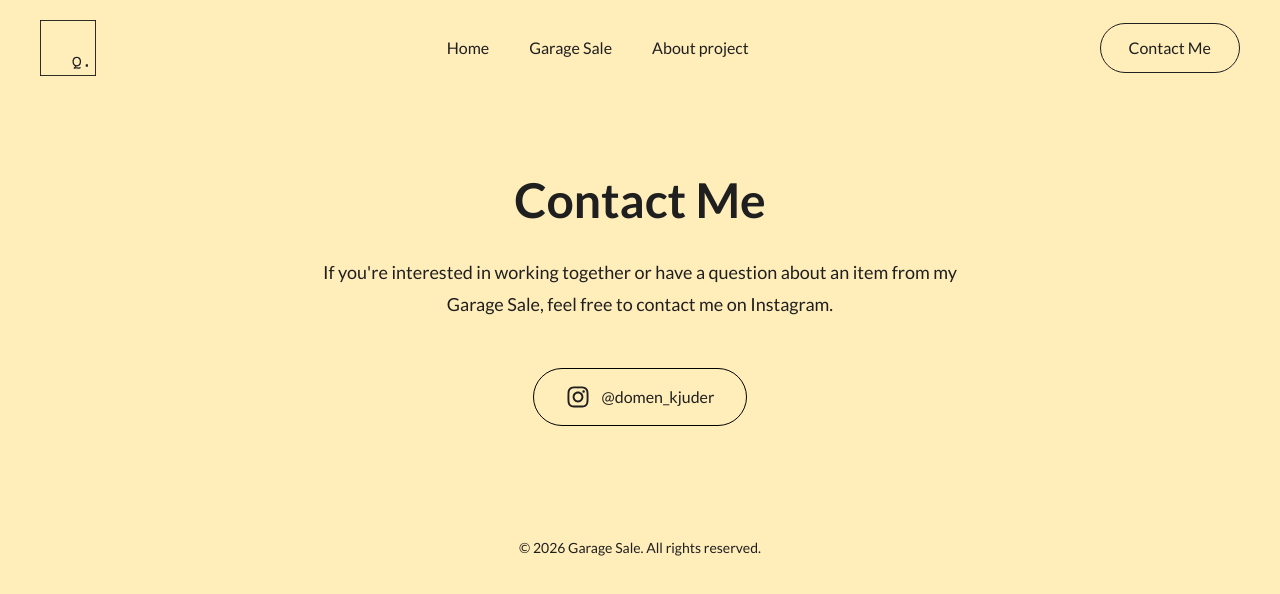
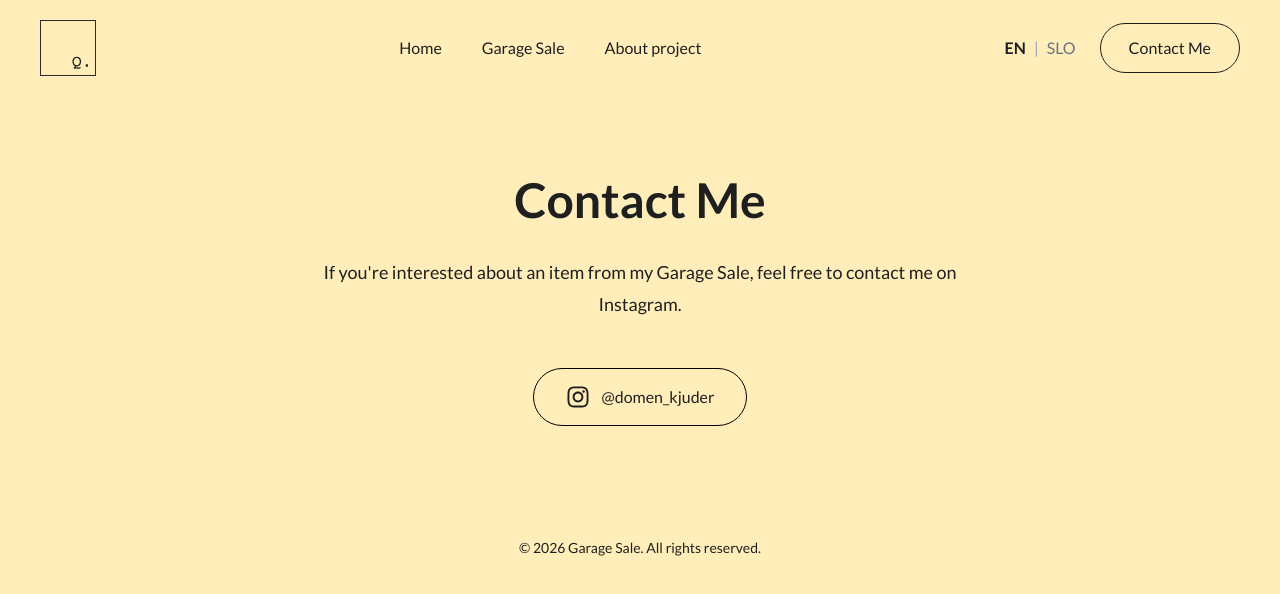
Before and after one commit to Mender92/garage-sale, a React (Vite) app: page /contact in a window 1280 px wide. Shown: the top 594 px of the page. Built offline with nearby package versions, Linux system fonts and the light colour scheme.

Commit message:
Add Slovenian language support

```diff
--- a/src/components/home/Hero.jsx
+++ b/src/components/home/Hero.jsx
@@ -1,8 +1,12 @@
-import { Link } from "react-router-dom";
+import { Link, useOutletContext } from "react-router-dom";
 import Section from "../layout/Section";
 import heroImage from "../../assets/hero.png";
+import translations from "../../data/translations";
 
 function Hero() {
+  const { language } = useOutletContext();
+  const t = translations[language].home;
+
   return (
     <Section>
       <div className="grid lg:grid-cols-2 items-center gap-20">
@@ -10,25 +14,22 @@ function Hero() {
         <div>
           <div className="flex items-start gap-6">
             <h1 className="text-8xl lg:text-9xl font-black leading-none">
-              Hi,
+              {t.greeting}
             </h1>
 
             <div className="pt-2">
               <p className="text-3xl lg:text-4xl font-medium">
-                my name
+                {t.myName}
               </p>
 
               <h2 className="text-5xl lg:text-6xl font-semibold mt-2">
-                is Domen.
+                {t.name}
               </h2>
             </div>
           </div>
 
           <p className="mt-2 max-w-xl text-xl leading-10">
-            Here you'll find a few things from my apartment that I no longer
-            use but are still in great shape and ready for a new home. Feel
-            free to browse around, maybe something here is just what
-            you need.
+            {t.description}
           </p>
 
           <div className="mt-6 flex flex-wrap gap-6">
@@ -36,14 +37,14 @@ function Hero() {
               to="/garage-sale"
               className="rounded-full bg-black text-white px-10 py-4 text-lg transition hover:opacity-90"
             >
-              Garage Sale
+              {t.garageSaleButton}
             </Link>
 
             <Link
               to="/about"
               className="rounded-full border border-black px-10 py-4 text-lg transition hover:bg-black hover:text-white"
             >
-              About Project
+              {t.aboutButton}
             </Link>
           </div>
         </div>
--- a/src/components/layout/Layout.jsx
+++ b/src/components/layout/Layout.jsx
@@ -1,16 +1,19 @@
+import { useState } from "react";
 import { Outlet } from "react-router-dom";
 import Container from "./Container";
 import Navbar from "./Navbar";
 import Footer from "./Footer";
 
 function Layout() {
+  const [language, setLanguage] = useState("en");
+
   return (
     <>
-      <Navbar />
+      <Navbar language={language} setLanguage={setLanguage} />
 
       <Container>
         <main className="pt-24">
-          <Outlet />
+          <Outlet context={{ language }} />
         </main>
 
         <Footer />
--- a/src/components/layout/Navbar.jsx
+++ b/src/components/layout/Navbar.jsx
@@ -1,11 +1,14 @@
 import { useState } from "react";
 import { NavLink } from "react-router-dom";
 import logo from "../../assets/logo.svg";
+import translations from "../../data/translations";
 
-function Navbar() {
+function Navbar({ language, setLanguage }) {
   const [isOpen, setIsOpen] = useState(false);
 
   const closeMenu = () => setIsOpen(false);
+
+  const t = translations[language].nav;
 
   return (
     <header className="fixed top-0 left-0 w-full bg-[#FFEDBA] z-50">
@@ -23,26 +26,58 @@ function Navbar() {
         <nav className="hidden md:block">
           <ul className="flex gap-10 text-[16px] font-normal">
             <li>
-              <NavLink to="/">Home</NavLink>
+              <NavLink to="/">{t.home}</NavLink>
             </li>
 
             <li>
-              <NavLink to="/garage-sale">Garage Sale</NavLink>
+              <NavLink to="/garage-sale">{t.garageSale}</NavLink>
             </li>
 
             <li>
-              <NavLink to="/about">About project</NavLink>
+              <NavLink to="/about">{t.about}</NavLink>
             </li>
           </ul>
         </nav>
 
-        {/* Desktop contact button */}
-        <NavLink
-          to="/contact"
-          className="hidden md:block border border-[#1F1F1F] rounded-full px-7 py-3 hover:bg-[#1F1F1F] hover:text-white transition"
-        >
-          Contact Me
-        </NavLink>
+        {/* Right side */}
+        <div className="hidden md:flex items-center gap-6">
+          {/* Language switcher */}
+          <div className="flex items-center gap-2 text-[16px]">
+            <button
+              type="button"
+              onClick={() => setLanguage("en")}
+              className={
+                language === "en"
+                  ? "font-bold"
+                  : "text-gray-500 hover:text-[#1F1F1F] transition"
+              }
+            >
+              EN
+            </button>
+
+            <span className="text-gray-400">|</span>
+
+            <button
+              type="button"
+              onClick={() => setLanguage("sl")}
+              className={
+                language === "sl"
+                  ? "font-bold"
+                  : "text-gray-500 hover:text-[#1F1F1F] transition"
+              }
+            >
+              SLO
+            </button>
+          </div>
+
+          {/* Contact button */}
+          <NavLink
+            to="/contact"
+            className="border border-[#1F1F1F] rounded-full px-7 py-3 hover:bg-[#1F1F1F] hover:text-white transition"
+          >
+            {t.contact}
+          </NavLink>
+        </div>
 
         {/* Mobile hamburger */}
         <button
@@ -61,19 +96,19 @@ function Navbar() {
               <ul className="flex flex-col gap-6 text-lg">
                 <li>
                   <NavLink to="/" onClick={closeMenu}>
-                    Home
+                    {t.home}
                   </NavLink>
                 </li>
 
                 <li>
                   <NavLink to="/garage-sale" onClick={closeMenu}>
-                    Garage Sale
+                    {t.garageSale}
                   </NavLink>
                 </li>
 
                 <li>
                   <NavLink to="/about" onClick={closeMenu}>
-                    About project
+                    {t.about}
                   </NavLink>
                 </li>
 
@@ -83,8 +118,37 @@ function Navbar() {
                     onClick={closeMenu}
                     className="inline-block border border-[#1F1F1F] rounded-full px-6 py-3 text-center"
                   >
-                    Contact Me
+                    {t.contact}
                   </NavLink>
+                </li>
+
+                {/* Mobile language switcher */}
+                <li className="flex items-center gap-2">
+                  <button
+                    type="button"
+                    onClick={() => setLanguage("en")}
+                    className={
+                      language === "en"
+                        ? "font-bold"
+                        : "text-gray-500"
+                    }
+                  >
+                    EN
+                  </button>
+
+                  <span className="text-gray-400">|</span>
+
+                  <button
+                    type="button"
+                    onClick={() => setLanguage("sl")}
+                    className={
+                      language === "sl"
+                        ? "font-bold"
+                        : "text-gray-500"
+                    }
+                  >
+                    SLO
+                  </button>
                 </li>
               </ul>
             </nav>
--- a/src/data/products.js
+++ b/src/data/products.js
@@ -8,51 +8,86 @@ import horseImage from "../assets/images/horse.jpeg";
 const products = [
   {
     id: 1,
-    title: "Electric Guitar",
+    title: {
+      en: "Electric Guitar",
+      sl: "Električna kitara",
+    },
     price: "€300",
     image: guitarImage,
-    description:
-      "Well-maintained electric guitar in excellent condition. Perfect for beginners and experienced players alike.",
+    description: {
+      en: "Well-maintained electric guitar in excellent condition. Perfect for beginners and experienced players alike.",
+      sl: "Dobro ohranjena električna kitara v odličnem stanju. Primerna tako za začetnike kot za izkušene igralce.",
+    },
   },
+
   {
     id: 2,
-    title: "Travel Suitcase",
+    title: {
+      en: "Travel Suitcase",
+      sl: "Potovalni kovček",
+    },
     price: "€20",
     image: caseImage,
-    description:
-      "Well-maintained travel suitcase in good condition. Spacious, lightweight, and easy to maneuver thanks to its smooth-rolling wheels. Perfect for vacations, business trips, or weekend getaways. Fully functional with normal signs of use.",
+    description: {
+      en: "Well-maintained travel suitcase in good condition. Spacious, lightweight, and easy to maneuver thanks to its smooth-rolling wheels. Perfect for vacations, business trips, or weekend getaways. Fully functional with normal signs of use.",
+      sl: "Dobro ohranjen potovalni kovček v dobrem stanju. Prostoren, lahek in enostaven za premikanje zaradi gladko tekočih koles. Primeren za počitnice, poslovna potovanja ali vikend izlete. Popolnoma funkcionalen z običajnimi znaki uporabe.",
+    },
   },
+
   {
     id: 3,
-    title: "Outdare Nicotine Pouches",
+    title: {
+      en: "Outdare Nicotine Pouches",
+      sl: "Outdare nikotinske vrečke",
+    },
     price: "€5/can",
     image: snusImage,
-    description:
-      "Accidentally purchased nicotine pouches instead of tobacco snus. I have 20 cans available in total. €5 per can when buying all 20 cans together. Otherwise, the price is €6 per can. All cans are unopened and in perfect condition.",
+    description: {
+      en: "Accidentally purchased nicotine pouches instead of tobacco snus. I have 20 cans available in total. €5 per can when buying all 20 cans together. Otherwise, the price is €6 per can. All cans are unopened and in perfect condition.",
+      sl: "Po pomoti sem kupil nikotinske vrečke namesto tobačnega snusa. Skupaj imam na voljo 20 škatel. Cena je 5 € na škatlo pri nakupu vseh 20 škatel skupaj. Sicer je cena 6 € na škatlo. Vse škatle so neodprte in v brezhibnem stanju.",
+    },
   },
+
   {
     id: 4,
-    title: "Lenovo ThinkPad X250",
+    title: {
+      en: "Lenovo ThinkPad X250",
+      sl: "Lenovo ThinkPad X250",
+    },
     price: "€100",
     image: thinkpadImage,
-    description:
-      "Well-maintained Lenovo ThinkPad X250 laptop with a fast SSD for responsive performance. Ideal for work, school, web browsing and everyday use. Selling because I no longer need it.",
+    description: {
+      en: "Well-maintained Lenovo ThinkPad X250 laptop with a fast SSD for responsive performance. Ideal for work, school, web browsing and everyday use. Selling because I no longer need it.",
+      sl: "Dobro ohranjen prenosnik Lenovo ThinkPad X250 s hitrim SSD diskom za odzivno delovanje. Idealen za delo, šolo, brskanje po spletu in vsakodnevno uporabo. Prodajam, ker ga ne potrebujem več.",
+    },
   },
+
   {
     id: 5,
-    title: "Amazon Echo (Alexa)",
+    title: {
+      en: "Amazon Echo (Alexa)",
+      sl: "Amazon Echo (Alexa)",
+    },
     price: "€50",
     image: echoImage,
-    description:
-      "Smart speaker with voice control for playing music, getting information, setting reminders and controlling smart home devices. Elegant black design with Wi-Fi and Bluetooth connectivity. Used, with minor signs of wear.",
+    description: {
+      en: "Smart speaker with voice control for playing music, getting information, setting reminders and controlling smart home devices. Elegant black design with Wi-Fi and Bluetooth connectivity. Used, with minor signs of wear.",
+      sl: "Pametni zvočnik z glasovnim upravljanjem za predvajanje glasbe, pridobivanje informacij, nastavljanje opomnikov in upravljanje naprav pametnega doma. Eleganten črn dizajn z Wi-Fi in Bluetooth povezavo. Rabljen, z manjšimi znaki uporabe.",
+    },
   },
+
   {
     id: 6,
-    title: "Igrača Napihljiv konj - NOVO!",
+    title: {
+      en: "Inflatable Horse Toy - NEW!",
+      sl: "Igrača napihljiv konj - NOVO!",
+    },
     price: "€15",
     image: horseImage,
-    description:
-      "Free 2 Play skakalna žival s plišasto prevleko - konj. Novo in neuporabljeno.",
+    description: {
+      en: "Free 2 Play jumping animal with a plush cover - horse. New and unused.",
+      sl: "Free 2 Play skakalna žival s plišasto prevleko - konj. Novo in neuporabljeno.",
+    },
   },
 ];
 
--- /dev/null
+++ b/src/data/translations.js
@@ -0,0 +1,99 @@
+const translations = {
+  en: {
+    nav: {
+      home: "Home",
+      garageSale: "Garage Sale",
+      about: "About project",
+      contact: "Contact Me",
+    },
+
+    home: {
+      greeting: "Hi,",
+      myName: "this is my",
+      name: "garage.",
+      description:
+        "And here you'll find a few things from my apartment that I no longer use but are still in great shape and ready for a new home. Feel free to browse around, maybe something here is just what you need.",
+      garageSaleButton: "Garage Sale",
+      aboutButton: "About Project",
+    },
+
+    about: {
+      title: "About Project",
+      intro:
+        "Garage Sale is a personal project where I sell things I no longer need, while using the project as an opportunity to learn and practice building digital products.",
+      more: "More",
+      less: "Less",
+      paragraph1:
+        "This project is also part of my journey as a UX Designer. I want to better understand what happens beyond the design process and learn how digital products are actually built.",
+      paragraph2:
+        "As part of that learning process, I am learning the fundamentals of front-end development, React and JavaScript.",
+      paragraph3:
+        "Garage Sale is therefore a combination of something practical and something I enjoy. You can see more of my work on Dribbble, and I'm always open to feedback on LinkedIn.",
+      linkedin: "LinkedIn",
+      dribbble: "Dribbble",
+      imageAlt: "Domen",
+    },
+
+    garageSale: {
+      title: "Garage Sale",
+      viewProduct: "View Product",
+      backToGarageSale: "Back to Garage Sale",
+    },
+
+    contact: {
+      title: "Contact Me",
+      description:
+        "If you're interested about an item from my Garage Sale, feel free to contact me on Instagram.",
+    },
+  },
+
+  sl: {
+    nav: {
+      home: "Domov",
+      garageSale: "Garažna prodaja",
+      about: "O projektu",
+      contact: "Kontakt",
+    },
+
+    home: {
+      greeting: "Živjo,",
+      myName: "to je moja",
+      name: "garaža.",
+      description:
+        "In tukaj boš našel/a nekaj stvari nekaj, ki jih ne uporabljam več, so pa še vedno lepo ohranjene in pripravljene na nov dom. Pobrskaj po ponudbi, mogoče je med njimi ravno nekaj, kar potrebuješ.",
+      garageSaleButton: "V garažo",
+      aboutButton: "O projektu",
+    },
+
+    about: {
+      title: "O projektu",
+      intro:
+        "Garage Sale je osebni projekt, kjer prodajam stvari, ki jih ne potrebujem več, hkrati pa ga uporabljam kot priložnost za učenje in razvoj digitalnih produktov.",
+      more: "Več",
+      less: "Manj",
+      paragraph1:
+        "Ta projekt je tudi del moje poti kot UX Designer. Želim bolje razumeti, kaj se dogaja poleg procesa oblikovanja, in se naučiti, kako so digitalni produkti dejansko razviti.",
+      paragraph2:
+        "V sklopu tega učenja spoznavam osnove front-end razvoja, Reacta in JavaScripta.",
+      paragraph3:
+        "Garage Sale je zato kombinacija nečesa praktičnega in nečesa, kar uživam ustvarjati. Več mojih projektov si lahko ogledate na Dribbblu, za feedback pa sem dosegljiv na LinkedInu.",
+      linkedin: "LinkedIn",
+      dribbble: "Dribbble",
+      imageAlt: "Domen",
+    },
+
+    garageSale: {
+      title: "Garažna prodaja",
+      viewProduct: "Ogled izdelka",
+      backToGarageSale: "Nazaj v garažo",
+    },
+
+    contact: {
+      title: "Kontakt",
+      description:
+        "Če te zanima kater od izdelkov iz moje garažne prodaje, me lahko kontaktiraš na Instagramu.",
+    },
+  },
+};
+
+export default translations;
--- a/src/pages/About.jsx
+++ b/src/pages/About.jsx
@@ -1,9 +1,14 @@
 import { useState } from "react";
+import { useOutletContext } from "react-router-dom";
 import Section from "../components/layout/Section";
 import profileImage from "../assets/profile.jpeg";
+import translations from "../data/translations";
 
 function About() {
   const [showMore, setShowMore] = useState(false);
+  const { language } = useOutletContext();
+
+  const t = translations[language].about;
 
   return (
     <Section>
@@ -12,21 +17,19 @@ function About() {
         {/* Text content */}
         <div>
           <h1 className="text-5xl font-bold">
-            About Project
+            {t.title}
           </h1>
 
           {/* Intro */}
           <p className="mt-8 max-w-xl text-xl leading-10">
-            Garage Sale is a personal project where I sell things I no longer
-            need, while using the project as an opportunity to learn and
-            practice building digital products.{" "}
+            {t.intro}{" "}
 
             <button
               type="button"
               onClick={() => setShowMore(!showMore)}
               className="font-bold text-gray-500 hover:text-gray-700 transition"
             >
-              {showMore ? "Less" : "More"}
+              {showMore ? t.less : t.more}
             </button>
           </p>
 
@@ -35,20 +38,15 @@ function About() {
             <div className="mt-6 max-w-xl text-xl leading-10">
 
               <p>
-                This project is also part of my journey as a UX Designer. I
-                want to better understand what happens beyond the design
-                process and learn how digital products are actually built.
+                {t.paragraph1}
               </p>
 
               <p className="mt-6">
-                As part of that learning process, I am learning the fundamentals
-                of front-end development, React and JavaScript.
+                {t.paragraph2}
               </p>
 
               <p className="mt-6">
-                Garage Sale is therefore a combination of something practical
-                and something I enjoy. You can see more of my work on Dribbble,
-                and I'm always open to feedback on LinkedIn.
+                {t.paragraph3}
               </p>
 
               {/* Social links */}
@@ -59,7 +57,7 @@ function About() {
                   rel="noopener noreferrer"
                   className="rounded-full bg-black text-white px-6 py-3 hover:opacity-80 transition"
                 >
-                  LinkedIn
+                  {t.linkedin}
                 </a>
 
                 <a
@@ -68,7 +66,7 @@ function About() {
                   rel="noopener noreferrer"
                   className="rounded-full border border-[#1F1F1F] px-6 py-3 hover:bg-black hover:text-white transition"
                 >
-                  Dribbble
+                  {t.dribbble}
                 </a>
               </div>
 
@@ -80,7 +78,7 @@ function About() {
         <div className="overflow-hidden rounded-2xl">
           <img
             src={profileImage}
-            alt="Domen"
+            alt={t.imageAlt}
             className="w-2/3 rounded-2xl object-cover"
           />
         </div>
--- a/src/pages/Contact.jsx
+++ b/src/pages/Contact.jsx
@@ -1,17 +1,21 @@
+import { useOutletContext } from "react-router-dom";
 import Section from "../components/layout/Section";
 import { FaInstagram } from "react-icons/fa";
+import translations from "../data/translations";
 
 function Contact() {
+  const { language } = useOutletContext();
+  const t = translations[language].contact;
+
   return (
     <Section>
       <div className="max-w-2xl mx-auto text-center">
         <h1 className="text-5xl font-bold">
-          Contact Me
+          {t.title}
         </h1>
 
         <p className="mt-8 text-lg leading-8">
-          If you're interested in working together or have a question about an
-          item from my Garage Sale, feel free to contact me on Instagram.
+          {t.description}
         </p>
 
         <a
--- a/src/pages/GarageSale.jsx
+++ b/src/pages/GarageSale.jsx
@@ -1,13 +1,18 @@
+import { useOutletContext } from "react-router-dom";
 import Section from "../components/layout/Section";
 import ProductCard from "../components/garage-sale/ProductCard";
 import products from "../data/products";
+import translations from "../data/translations";
 
 function GarageSale() {
+  const { language } = useOutletContext();
+  const t = translations[language].garageSale;
+
   return (
     <Section>
       <div className="max-w-6xl">
         <h1 className="text-5xl font-bold mb-12">
-          Garage Sale
+          {t.title}
         </h1>
 
         <div className="flex flex-wrap gap-8">
@@ -15,6 +20,7 @@ function GarageSale() {
             <ProductCard
               key={product.id}
               product={product}
+              language={language}
             />
           ))}
         </div>
--- a/src/pages/Product.jsx
+++ b/src/pages/Product.jsx
@@ -1,13 +1,17 @@
-import { Link, useParams } from "react-router-dom";
+import { Link, useOutletContext, useParams } from "react-router-dom";
 import Section from "../components/layout/Section";
 import products from "../data/products";
+import translations from "../data/translations";
 
 function Product() {
   const { id } = useParams();
+  const { language } = useOutletContext();
 
   const product = products.find(
     (item) => item.id === Number(id)
   );
+
+  const t = translations[language].garageSale;
 
   if (!product) {
     return (
@@ -24,7 +28,7 @@ function Product() {
           to="/garage-sale"
           className="inline-block mt-8 border rounded-full px-6 py-3"
         >
-          Back to Garage Sale
+          {t.backToGarageSale}
         </Link>
       </Section>
     );
@@ -34,19 +38,15 @@ function Product() {
     <Section>
       <div className="grid lg:grid-cols-2 gap-16 items-start">
 
-        {/* Product image */}
-        <div className="flex justify-center">
-          <img
-            src={product.image}
-            alt={product.title}
-            className="w-2/3 rounded-2xl object-cover"
-          />
-        </div>
+        <img
+          src={product.image}
+          alt={product.title[language]}
+          className="w-2/3 rounded-2xl object-cover"
+        />
 
-        {/* Product information */}
         <div>
           <h1 className="text-5xl font-bold">
-            {product.title}
+            {product.title[language]}
           </h1>
 
           <p className="mt-6 text-3xl font-semibold">
@@ -54,7 +54,7 @@ function Product() {
           </p>
 
           <p className="mt-8 leading-8 text-lg">
-            {product.description}
+            {product.description[language]}
           </p>
 
           <div className="mt-12 flex flex-wrap gap-4">
@@ -62,14 +62,14 @@ function Product() {
               to="/contact"
               className="rounded-full bg-black text-white px-6 py-3"
             >
-              Contact Me
+              {translations[language].nav.contact}
             </Link>
 
             <Link
               to="/garage-sale"
               className="rounded-full border px-6 py-3"
             >
-              Back to Garage Sale
+              {t.backToGarageSale}
             </Link>
           </div>
         </div>
```
Also changed, not shown: src/components/garage-sale/ProductCard.jsx (+7 -4 lines).
